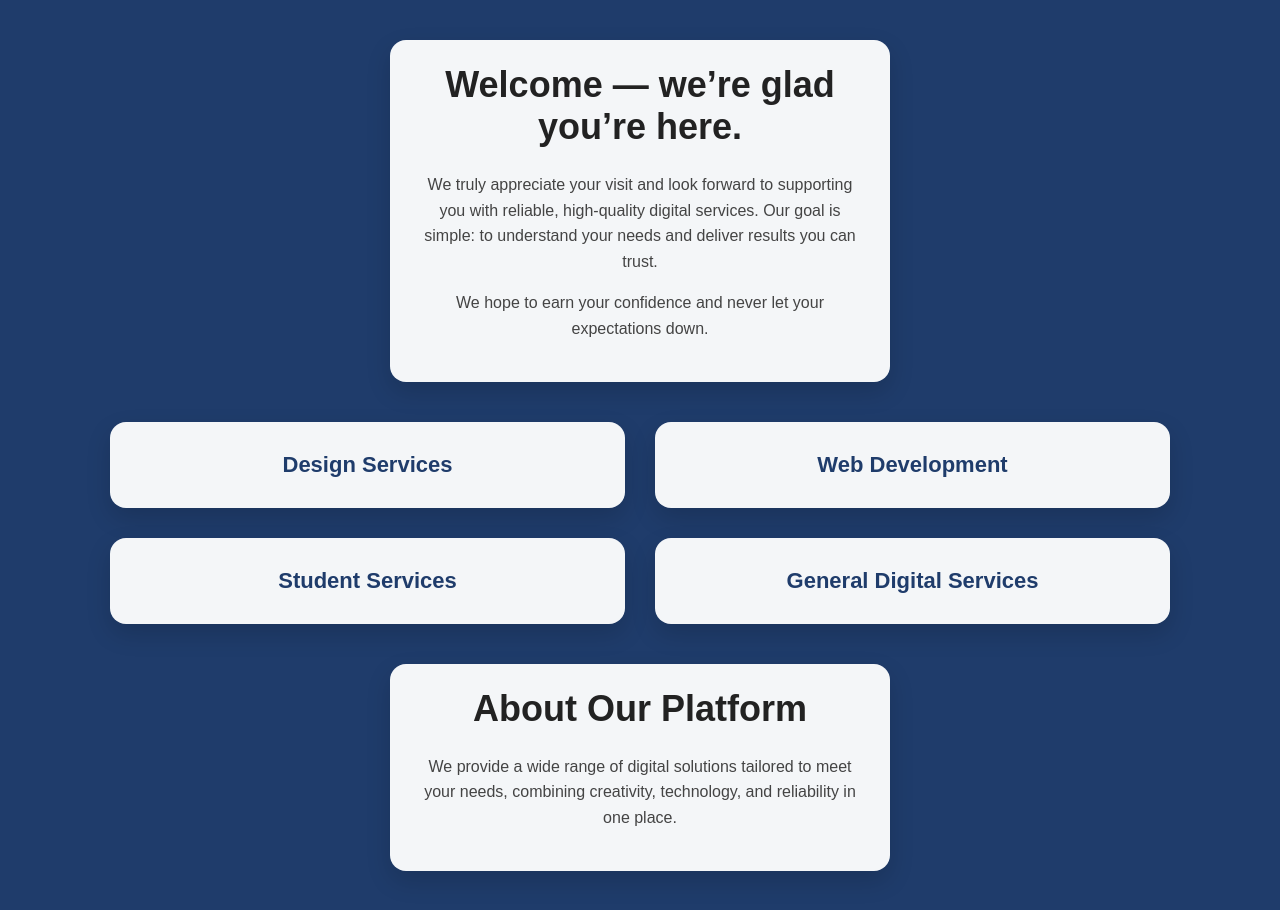
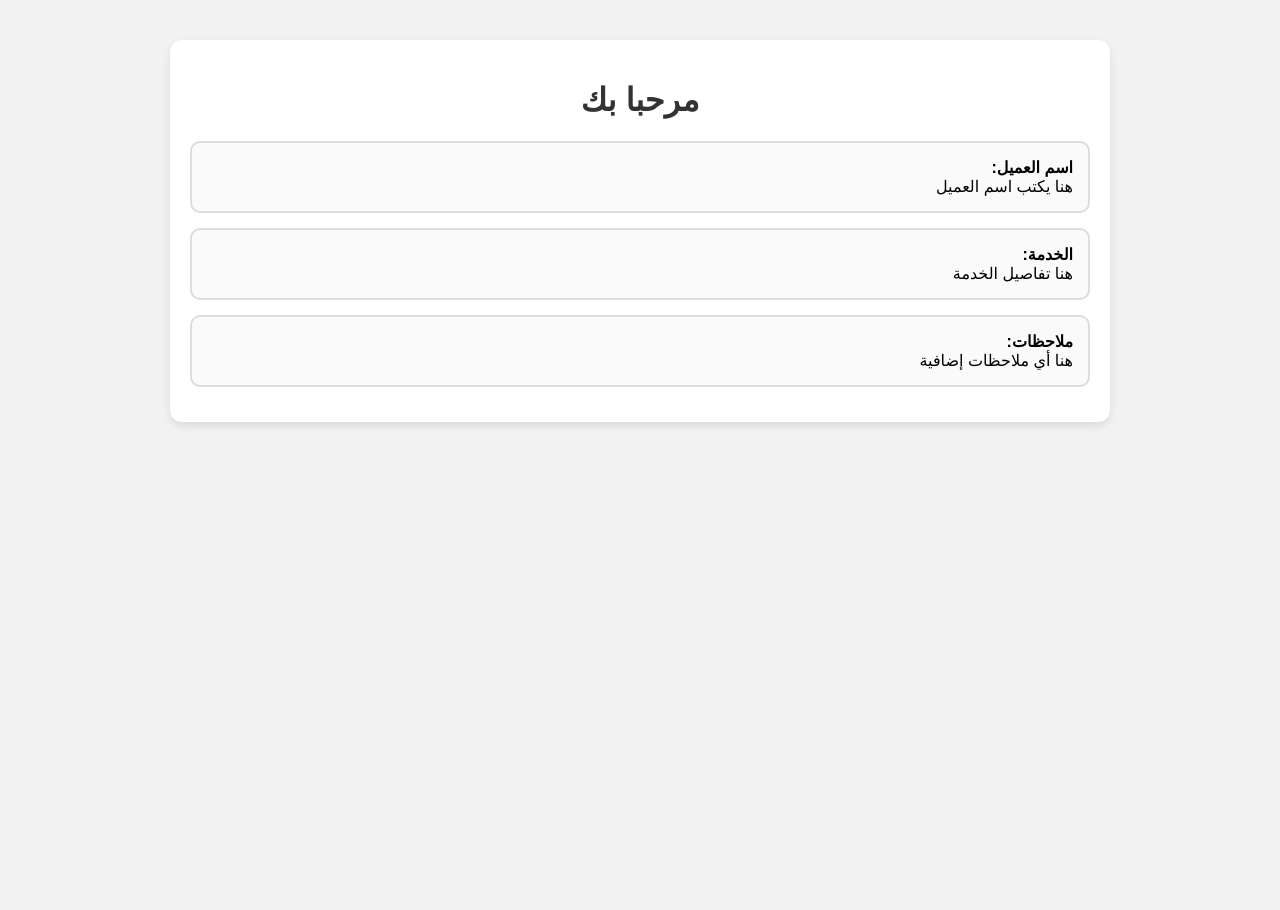
Before and after one commit to Aboali-dis/my-website, a plain HTML site: page index.html in a window 1280 px wide. After the commit the page ends 800 px from the top, so only its background shows below. Drawn offline with Linux system fonts and the light colour scheme.

Commit message:
Update index.html

```diff
--- a/index.html
+++ b/index.html
@@ -1,136 +1,58 @@
 <!DOCTYPE html>
-<html lang="en">
+<html lang="ar">
 <head>
   <meta charset="UTF-8">
-  <title>Digital Services</title>
   <meta name="viewport" content="width=device-width, initial-scale=1.0">
-
+  <title>موقعي</title>
   <style>
-    * {
-      box-sizing: border-box;
+    body {
       font-family: Arial, sans-serif;
-    }
-
-    body {
+      background: #f2f2f2;
       margin: 0;
       padding: 0;
-      background: #1f3c6b;
-      display: flex;
-      justify-content: center;
+      direction: rtl;
     }
-
     .container {
-      width: 100%;
-      max-width: 1100px;
-      padding: 40px 20px;
+      max-width: 900px;
+      margin: 40px auto;
+      background: #ffffff;
+      padding: 20px;
+      border-radius: 12px;
+      box-shadow: 0 4px 10px rgba(0,0,0,0.1);
     }
-
+    h1 {
+      text-align: center;
+      color: #333;
+    }
     .box {
-  width: 80%;
-  max-width: 500px;
-  margin: 0 auto 40px auto;
-  background: #f4f6f8;
-  border-radius: 16px;
-  padding: 24px;
-  box-shadow: 0 10px 25px rgba(0,0,0,0.15);
-  text-align: center;
-}
-
-    h1 {
-      margin-top: 0;
-      font-size: 36px;
-      color: #222;
-    }
-
-    p {
-      font-size: 16px;
-      color: #444;
-      line-height: 1.6;
-    }
-
-    .services {
-      display: grid;
-      grid-template-columns: repeat(2, 1fr);
-      gap: 30px;
-      margin-bottom: 40px;
-    }
-
-    .service-box {
-      background: #f4f6f8;
-      border-radius: 16px;
-      padding: 30px;
-      box-shadow: 0 10px 25px rgba(0,0,0,0.15);
-      cursor: pointer;
-      transition: transform 0.3s;
-      text-align: center;
-    }
-
-    .service-box:hover {
-      transform: translateY(-6px);
-    }
-
-    .service-box h3 {
-      margin: 0;
-      color: #1f3c6b;
-      font-size: 22px;
-    }
-
-    @media (max-width: 700px) {
-      h1 {
-        font-size: 28px;
-      }
-
-      .services {
-        grid-template-columns: 1fr;
-      }
+      border: 2px solid #ddd;
+      border-radius: 10px;
+      padding: 15px;
+      margin: 15px 0;
+      background: #fafafa;
     }
   </style>
 </head>
+<body>
 
-<body>
   <div class="container">
+    <h1>مرحبا بك</h1>
 
-    <!-- Welcome Box -->
     <div class="box">
-      <h1>Welcome — we’re glad you’re here.</h1>
-      <p>
-        We truly appreciate your visit and look forward to supporting you with
-        reliable, high-quality digital services. Our goal is simple: to understand
-        your needs and deliver results you can trust.
-      </p>
-      <p>
-        We hope to earn your confidence and never let your expectations down.
-      </p>
+      <strong>اسم العميل:</strong><br>
+      هنا يكتب اسم العميل
     </div>
 
-    <!-- Services -->
-    <div class="services">
-      <div class="service-box">
-        <h3>Design Services</h3>
-      </div>
-
-      <div class="service-box">
-        <h3>Web Development</h3>
-      </div>
-
-      <div class="service-box">
-        <h3>Student Services</h3>
-      </div>
-
-      <div class="service-box">
-        <h3>General Digital Services</h3>
-      </div>
+    <div class="box">
+      <strong>الخدمة:</strong><br>
+      هنا تفاصيل الخدمة
     </div>
 
-    <!-- About Box -->
     <div class="box">
-      <h1>About Our Platform</h1>
-      <p>
-        We provide a wide range of digital solutions tailored to meet your needs,
-        combining creativity, technology, and reliability in one place.
-      </p>
+      <strong>ملاحظات:</strong><br>
+      هنا أي ملاحظات إضافية
     </div>
+  </div>
 
-  </div>
 </body>
 </html>
```
